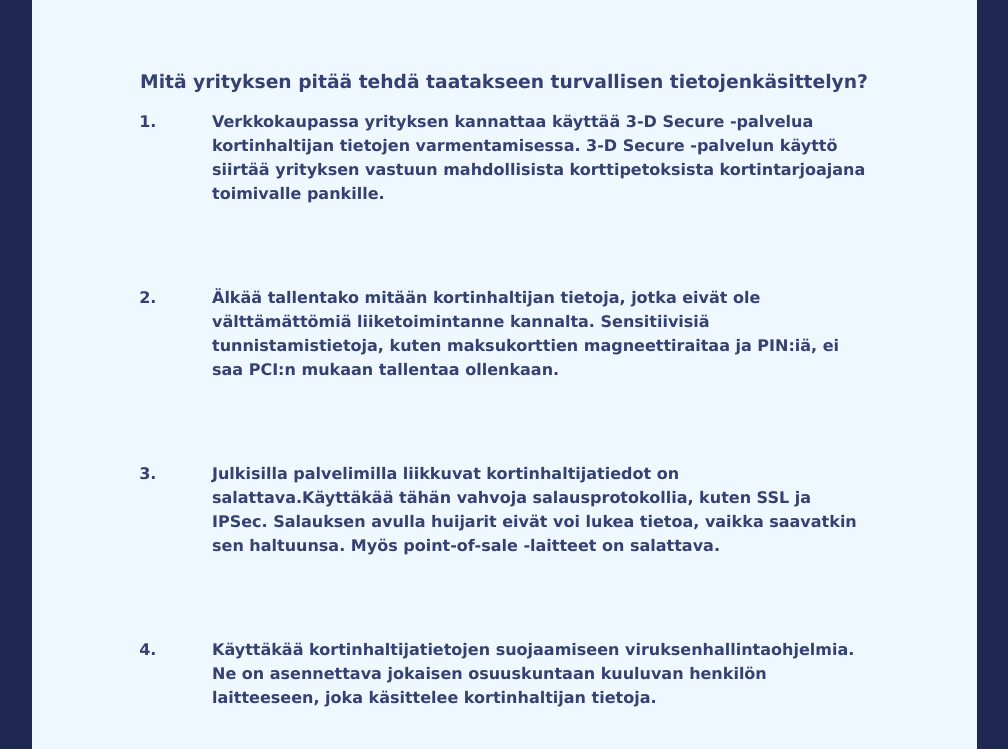
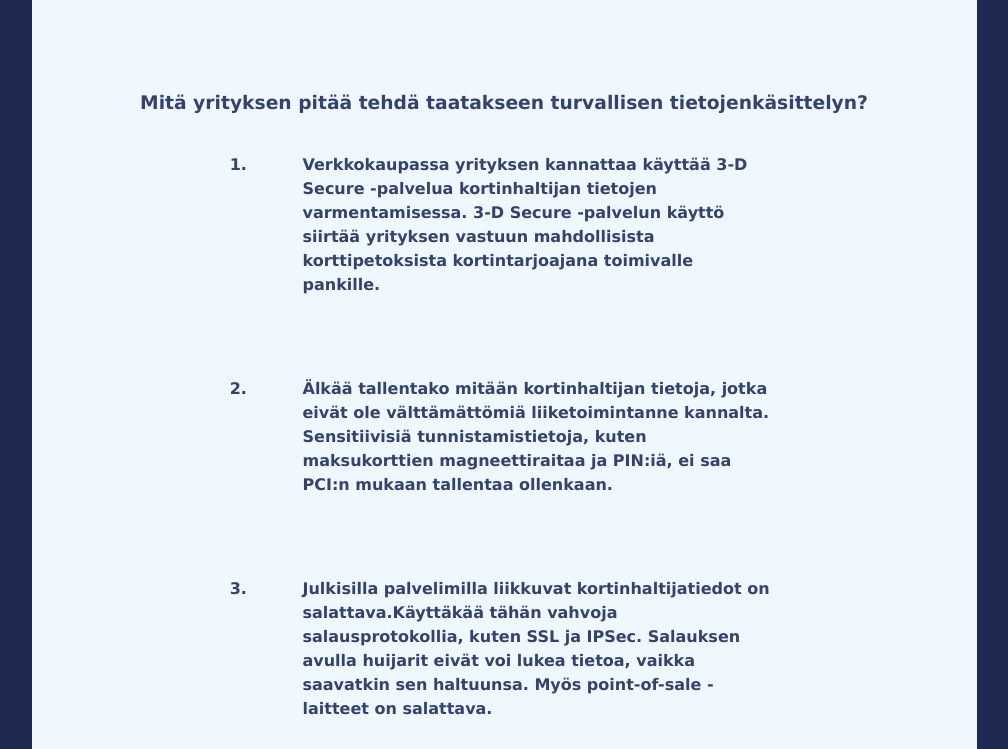
Before and after one commit to JesseSipari/Tietoturvaopas, a plain HTML site: page asiakastiedot.html in a window 1280 px wide. Shown: the part 851-1600 px from the top of the page, without its empty margins (136-1144 px from the left). Drawn offline with Linux system fonts and the light colour scheme.

Commit message:
Fix h3 margin

```diff
--- a/css/styles.css
+++ b/css/styles.css
@@ -46,7 +46,7 @@
     .paragraph-list {
         font-family: verdana;
         font-size: 16px;
-        margin: 0% 10% 0% 10%;
+        margin: 0% 20% 0% 20%;
         color: #354170;
         padding: 0 20px 80px 50px;
         line-height: 1.5;
@@ -56,7 +56,7 @@
         list-style-type: disc;
         font-family: verdana;
         font-size: 16px;
-        margin: 0% 10% 0% 10%;
+        margin: 0% 20% 0% 20%;
         color: #354170;
         padding: 0 20px 80px 50px;
         line-height: 1.5;
@@ -101,6 +101,7 @@
     h3 {
         text-align: center;
         color: #354170;
+        margin-bottom: 40px;
     }
 
     .content-h1 {
```
